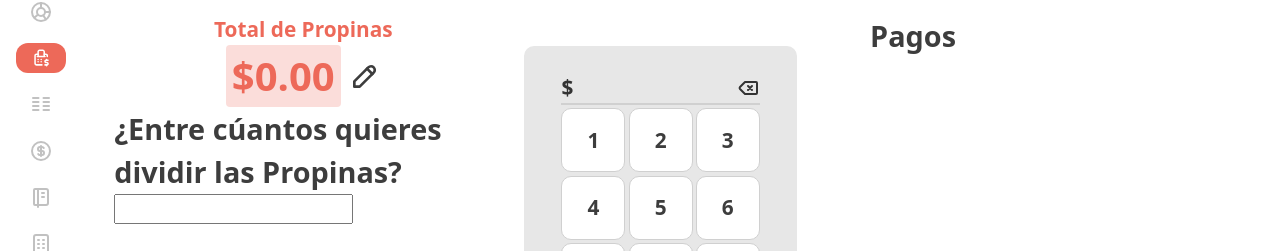
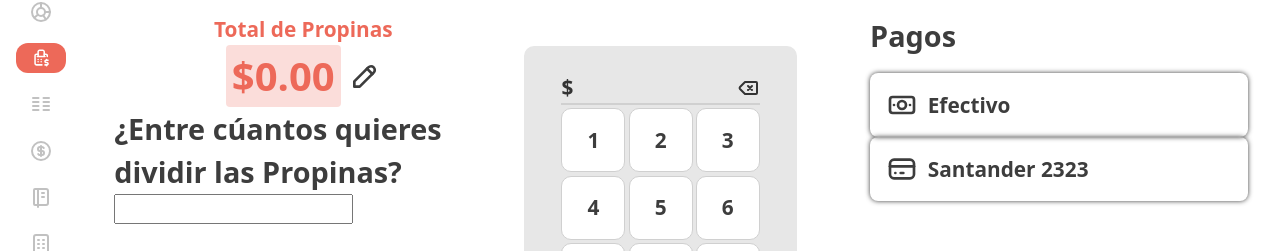
Before and after one commit to DiegPS/pos-page, a Vue app: page / in a window 1280 px wide. Shown: the part 144-395 px from the top of the page. Built offline with nearby package versions, Linux system fonts and the light colour scheme.

Commit message:
feat: Add IconCreditCard component and update PreviousPayments template

```diff
--- a/src/components/PreviousPayments.vue
+++ b/src/components/PreviousPayments.vue
@@ -1,11 +1,46 @@
-<script setup lang="ts"></script>
+<script setup lang="ts">
+import IconCash from './icons/IconCash.vue'
+import IconCreditCard from './icons/IconCreditCard.vue'
+</script>
 <template>
-  <h3>Pagos</h3>
+  <section>
+    <h3>Pagos</h3>
+    <footer>
+      <article>
+        <IconCash />
+        <p>Efectivo</p>
+      </article>
+      <article>
+        <IconCreditCard />
+        <p>Santander 2323</p>
+      </article>
+    </footer>
+  </section>
 </template>
 
 <style scoped>
+section {
+  display: flex;
+  flex-direction: column;
+  gap: 1rem;
+}
+svg {
+  width: 2rem;
+  height: 2rem;
+}
 h3 {
   color: #3d3d3d;
   font-weight: 700;
 }
+article {
+  display: flex;
+  align-items: center;
+  min-height: 3rem;
+  border-radius: 8px;
+  gap: 0.6rem;
+  box-shadow: 0 0 5px #3d3d3d;
+  font-weight: 700;
+  color: #3d3d3d;
+  padding: 1rem;
+}
 </style>
--- a/src/components/ToggleTheme.vue
+++ b/src/components/ToggleTheme.vue
@@ -27,8 +27,8 @@ label {
 .toggle-slot {
   font-size: 10px;
   position: relative;
-  height: 1rem; /* Actualizado */
-  width: 2rem; /* Actualizado */
+  height: 1rem;
+  width: 2rem;
   border: 0px solid transparent;
   border-radius: 10em;
   background-color: #999999;
@@ -40,13 +40,13 @@ label {
 }
 
 .toggle-button {
-  transform: translate(0.15em, 0.125em); /* Actualizado */
+  transform: translate(0.15em, 0.125em);
   position: absolute;
-  height: 1.5em; /* Actualizado */
-  width: 1.5em; /* Actualizado */
+  height: 1.5em;
+  width: 1.5em;
   border-radius: 50%;
   background-color: #ffeccf;
-  box-shadow: inset 0px 0px 0px 0.375em #ffbb52; /* Actualizado */
+  box-shadow: inset 0px 0px 0px 0.375em #ffbb52;
   transition:
     background-color 250ms,
     border-color 250ms,
```
